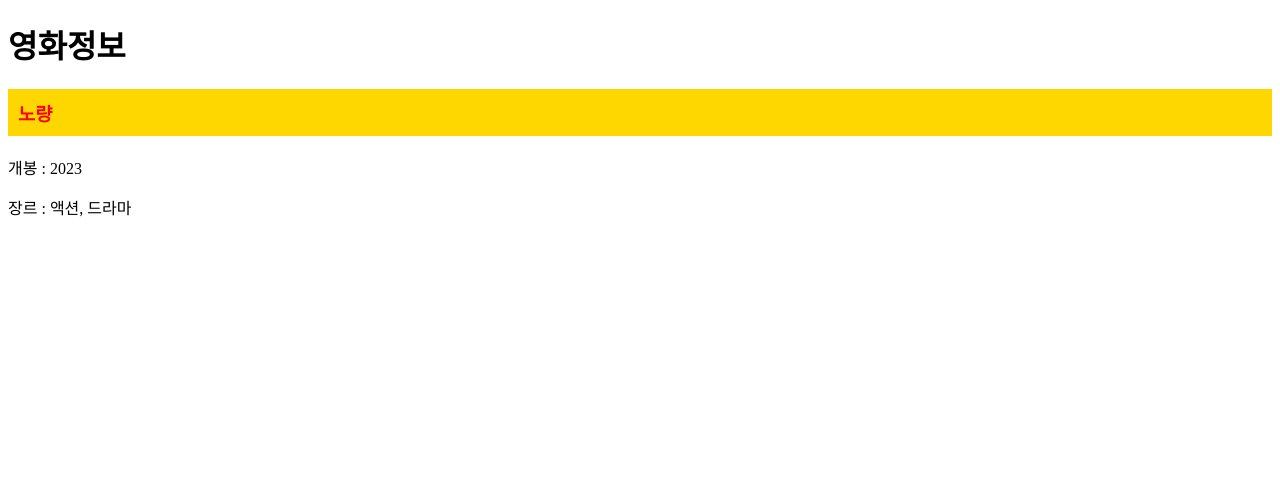
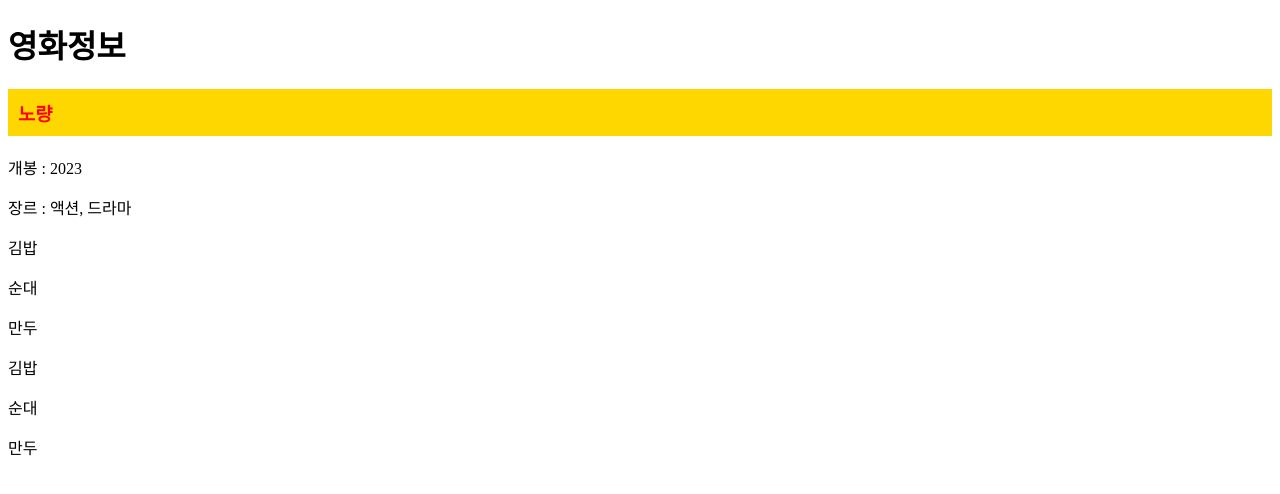
Before and after one commit to CRITICBANGGU/vue_tutorial, a Vue app: page / in a window 1280 px wide. Shown: the top 494 px of the page. Built offline with nearby package versions, Linux system fonts and the light colour scheme.

Commit message:
for문 사용하기

```diff
--- a/src/App.vue
+++ b/src/App.vue
@@ -1,5 +1,6 @@
 <template>
   <!-- 실제로 html 로 렌더링 되는 곳 -->
+  <div>
     <h1>영화정보</h1>
     <div>
       <!-- :속성명 = "데이터" -->
@@ -7,6 +8,13 @@
       <p>개봉 : {{ year }}</p>
       <p>장르 : {{ category }}</p>
     </div>
+    <p>{{ foods[0] }}</p>
+    <p>{{ foods[1] }}</p>
+    <p>{{ foods[2] }}</p>
+    <!-- for문 사용하기 "v-for="(아이템, key)in 배열데이터"" -->
+    <!-- key 속성 없으면 에러뜸 -->
+    <p v-for="(item, i) in foods" :key="i">{{ item }}</p>
+  </div>
 </template>
 
 <script>
@@ -15,6 +23,7 @@ export default {
   //문서에 표시될 변수를 선언할 수 있음 (state)
   data() {
     return {
+      foods: ["김밥", "순대", "만두"],
       title: "노량",
       year: 2023,
       category: "액션, 드라마",
@@ -24,7 +33,6 @@ export default {
 };
 </script>
 
-<style></style>
 <style>
 .bg-yellow {
   background-color: gold;
```
